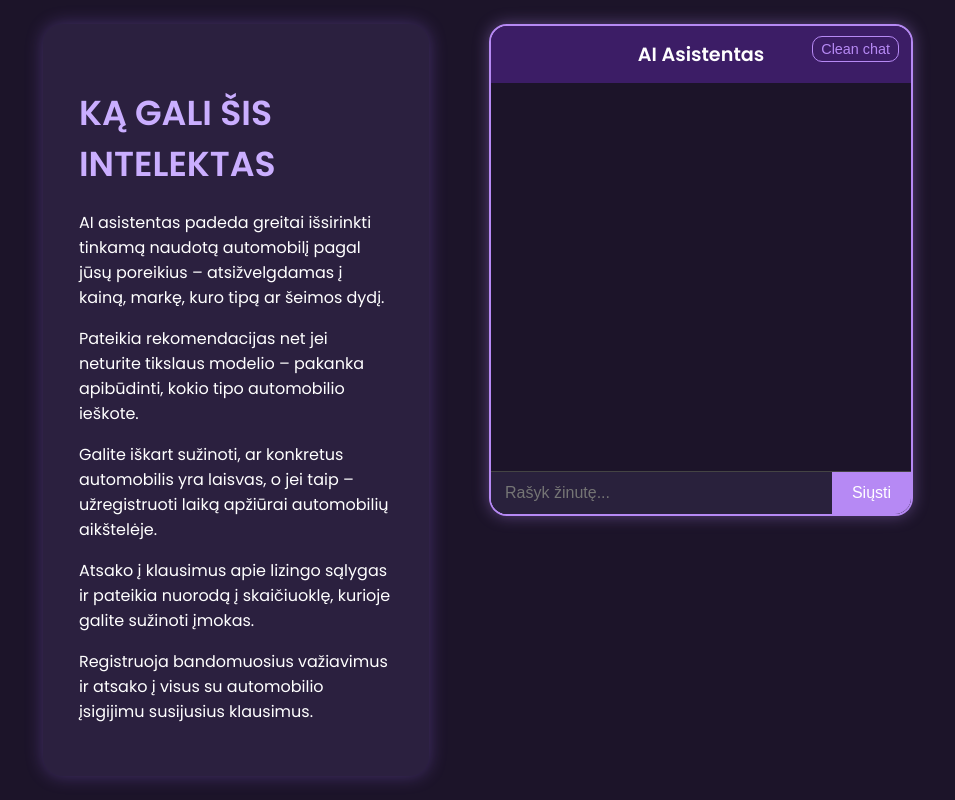
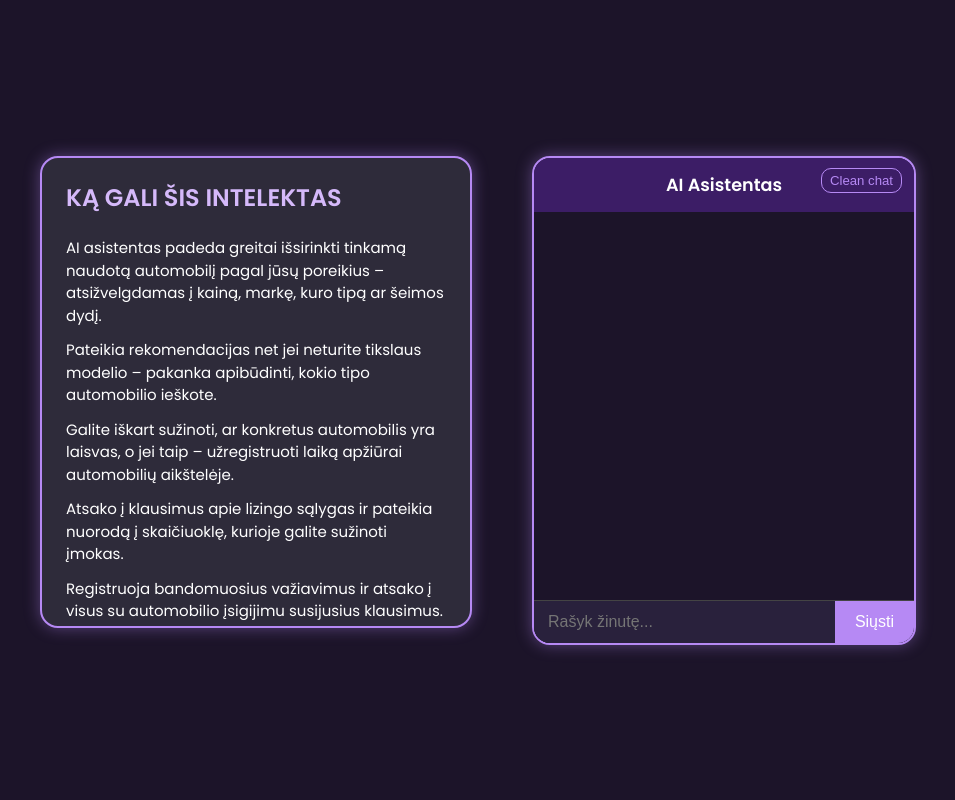
Before and after one commit to intelekta-lt/auto, a website: page index.html in a window 1280 px wide. Shown: the whole page, without its empty margins (162-1117 px from the left). Drawn offline with Linux system fonts and the light colour scheme.

Commit message:
Update style.css

```diff
--- a/style.css
+++ b/style.css
@@ -21,36 +21,37 @@ body {
 
 /* Kairės informacijos blokas */
 .info-box {
-  background-color: #2b203f;
+  background-color: #2E2B3A;
   color: #ffffff;
-  padding: 36px;
-  border-radius: 20px;
-  width: 420px;
-  box-shadow: 0 0 18px rgba(158, 111, 255, 0.3);
+  padding: 24px;
+  border-radius: 18px;
+  width: 380px;
+  height: 420px;
+  box-shadow: 0 0 16px rgba(182, 137, 244, 0.4);
+  border: 2px solid #B689F4;
   font-family: 'Poppins', sans-serif;
+  display: flex;
+  flex-direction: column;
+  justify-content: center;
+  gap: 12px;
 }
 
 .info-box h2 {
-  font-size: 34.67px; /* 26pt */
-  color: #caaeff;
-  margin-bottom: 20px;
+  font-size: 24px;
+  font-weight: 600;
+  color: #D5B9FA;
+  margin-bottom: 10px;
 }
 
-.info-box ul {
-  list-style: none;
-  padding-left: 0;
+.info-box p {
+  font-size: 15px;
+  line-height: 1.5;
+  margin: 0;
 }
 
-.info-box li {
-  font-size: 22.67px; /* 17pt */
-  margin-bottom: 16px;
-  line-height: 1.6;
-}
-
-/* Chatbox */
+/* Chat dėžutė */
 .chat-container {
-  width: 100%;
-  max-width: 420px;
+  width: 380px;
   background-color: #2E2B3A;
   border-radius: 18px;
   border: 2px solid #B689F4;
@@ -65,7 +66,7 @@ body {
   padding: 14px;
   text-align: center;
   font-weight: bold;
-  font-size: 1.2em;
+  font-size: 1.1em;
   color: #FFFFFF;
   position: relative;
 }
```
